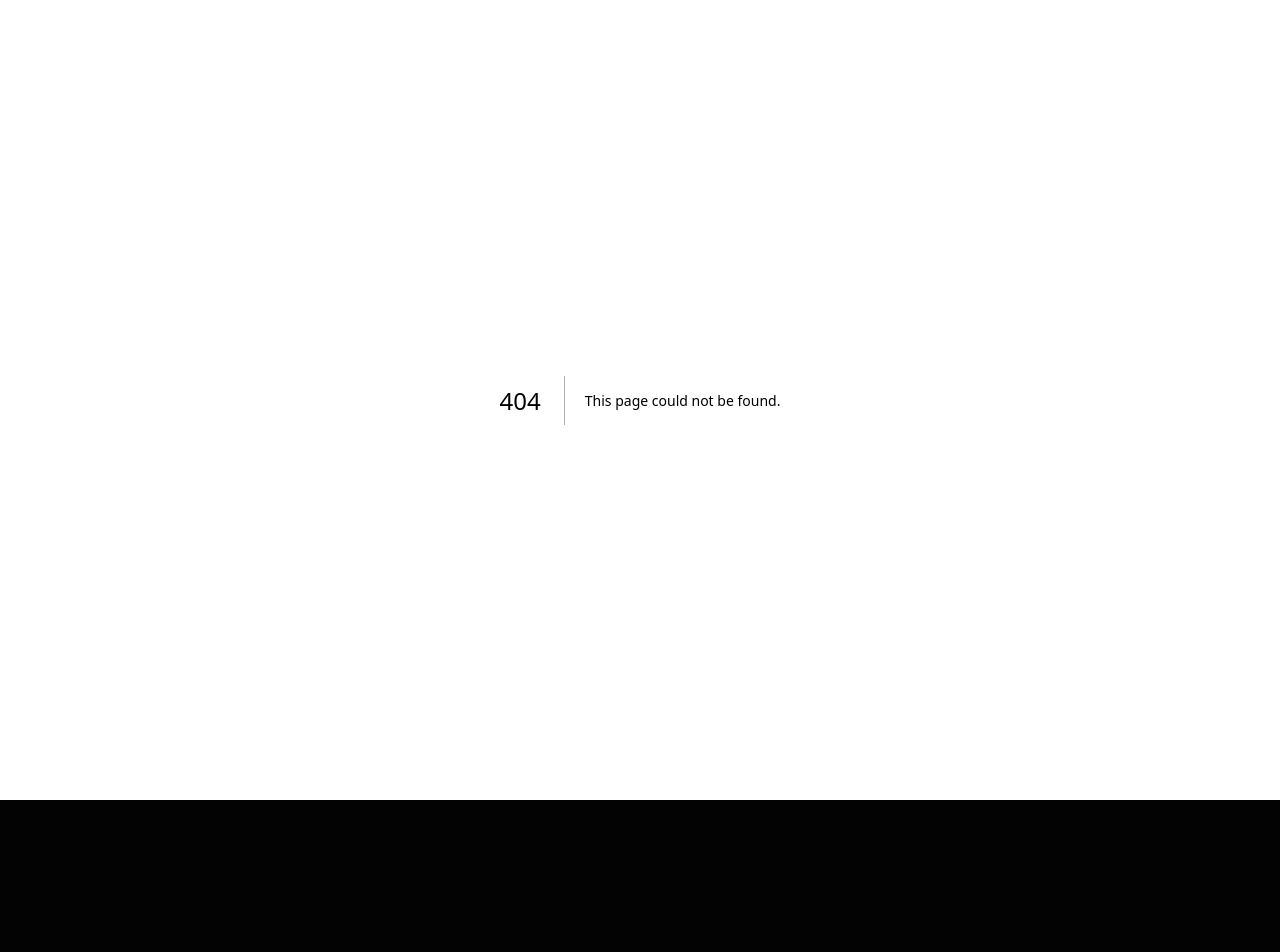
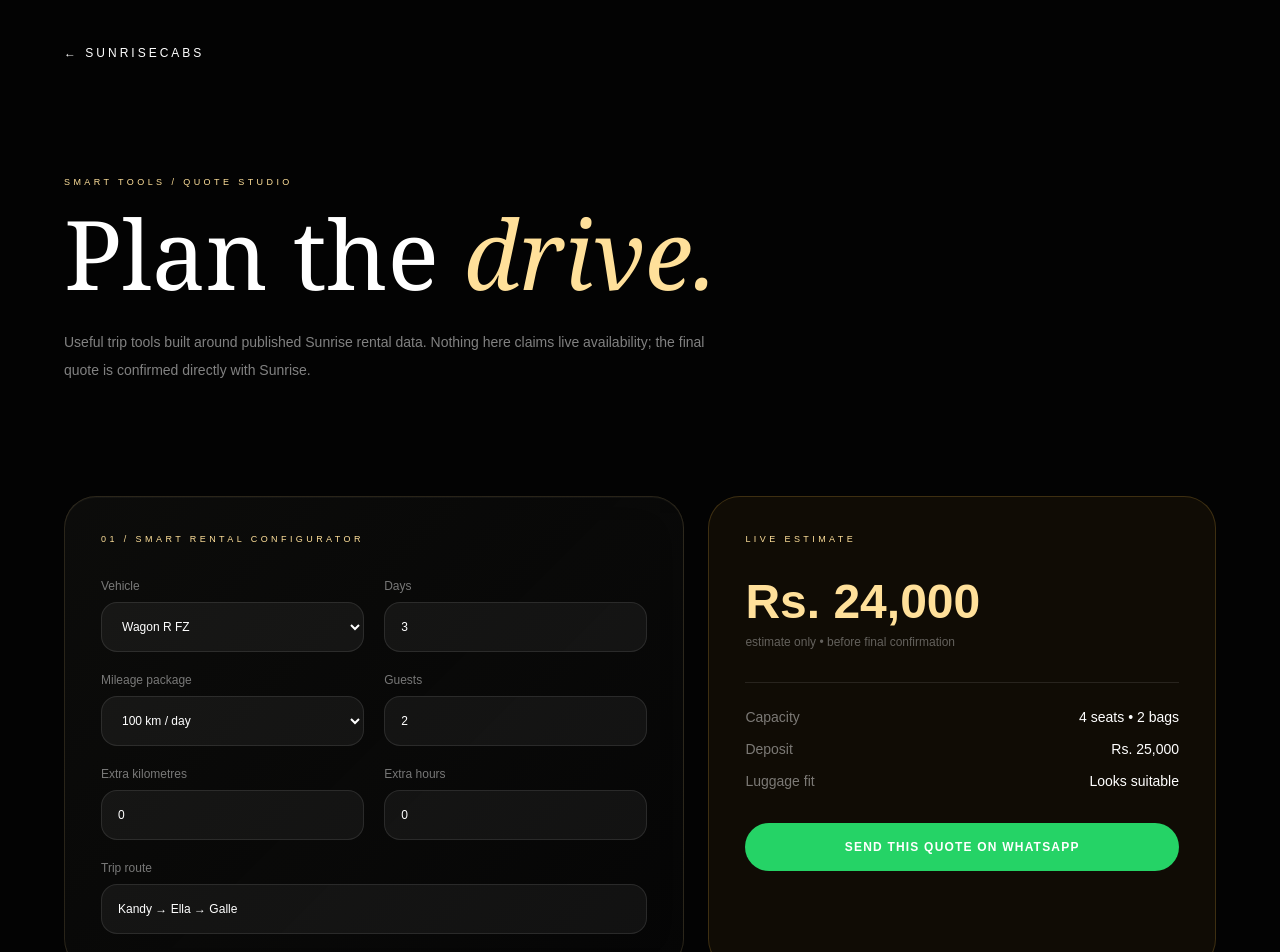
Before and after one commit to chikanhora-max/SunriseCabs, a Next.js app: page /tools in a window 1280 px wide. Before the commit this address had no page. Shown: the top 952 px of the page. Before the commit the page ends 800 px from the top, so only its background shows below. Built offline with nearby package versions, Linux system fonts and the light colour scheme.

Commit message:
feat: add smart rental configurator and trip tools

```diff
--- /dev/null
+++ b/app/tools/page.tsx
@@ -0,0 +1,54 @@
+"use client";
+import { useMemo, useState } from "react";
+import Link from "next/link";
+
+const whatsappNumber = "94776380753";
+const fleet = {
+  "Wagon R FZ": { day: 8000, twoHundred: 9500, seats: 4, bags: 2, extraKm: 40, extraHour: 300, deposit: 25000 },
+  "Honda Vezel": { day: 11000, twoHundred: 13500, seats: 4, bags: 2, extraKm: 80, extraHour: 500, deposit: 60000 },
+  "Toyota KDH": { day: null, twoHundred: null, seats: 10, bags: 5, extraKm: null, extraHour: null, deposit: null },
+  "DFSK Glory": { day: null, twoHundred: null, seats: 7, bags: 3, extraKm: null, extraHour: null, deposit: null },
+} as const;
+
+export default function ToolsPage() {
+  const [vehicle, setVehicle] = useState<keyof typeof fleet>("Wagon R FZ");
+  const [days, setDays] = useState(3);
+  const [packageKm, setPackageKm] = useState<100 | 200>(100);
+  const [extraKm, setExtraKm] = useState(0);
+  const [extraHours, setExtraHours] = useState(0);
+  const [guests, setGuests] = useState(2);
+  const [route, setRoute] = useState("Kandy → Ella → Galle");
+
+  const car = fleet[vehicle];
+  const base = car.day ? (days >= 30 ? 6000 : days >= 20 ? 6750 : days >= 10 ? 7500 : packageKm === 200 ? car.twoHundred! : car.day) * days : null;
+  const estimate = base === null ? null : base + extraKm * car.extraKm! + extraHours * car.extraHour!;
+  const luggageFit = guests <= car.seats && Math.ceil(guests / 2) <= car.bags;
+  const message = useMemo(() => `Hello Sunrise Cabs! I'd like a rental quote. Vehicle: ${vehicle}. Duration: ${days} day(s). Mileage package: ${packageKm} km/day. Extra km: ${extraKm}. Extra hours: ${extraHours}. Guests: ${guests}. Route: ${route}. Please confirm live availability, final price, deposit and terms.`, [vehicle, days, packageKm, extraKm, extraHours, guests, route]);
+  const whatsapp = `https://wa.me/${whatsappNumber}?text=${encodeURIComponent(message)}`;
+
+  return <main className="min-h-screen bg-[#030303] px-5 py-10 text-white md:px-12">
+    <div className="mx-auto max-w-6xl">
+      <Link href="/" className="text-xs uppercase tracking-[.25em] text-[#ffdd8a]">← SunriseCabs</Link>
+      <header className="py-20 md:py-28"><p className="eyebrow">Smart tools / quote studio</p><h1 className="display mt-5 text-6xl leading-[.9] md:text-8xl">Plan the <span className="sun italic">drive.</span></h1><p className="mt-8 max-w-2xl text-sm leading-7 text-white/50">Useful trip tools built around published Sunrise rental data. Nothing here claims live availability; the final quote is confirmed directly with Sunrise.</p></header>
+      <section className="grid gap-6 lg:grid-cols-[1.1fr_.9fr]">
+        <div className="glass rounded-[2rem] p-7 md:p-9">
+          <p className="eyebrow">01 / Smart rental configurator</p>
+          <div className="mt-8 grid gap-5 sm:grid-cols-2">
+            <label className="text-xs text-white/45">Vehicle<select value={vehicle} onChange={e=>setVehicle(e.target.value as keyof typeof fleet)} className="mt-2 w-full rounded-2xl border border-white/10 bg-white/5 p-4 text-white"><option>Wagon R FZ</option><option>Honda Vezel</option><option>Toyota KDH</option><option>DFSK Glory</option></select></label>
+            <label className="text-xs text-white/45">Days<input type="number" min={1} max={90} value={days} onChange={e=>setDays(Math.max(1, Number(e.target.value)||1))} className="mt-2 w-full rounded-2xl border border-white/10 bg-white/5 p-4 text-white"/></label>
+            <label className="text-xs text-white/45">Mileage package<select value={packageKm} onChange={e=>setPackageKm(Number(e.target.value) as 100|200)} className="mt-2 w-full rounded-2xl border border-white/10 bg-white/5 p-4 text-white"><option value={100}>100 km / day</option><option value={200}>200 km / day</option></select></label>
+            <label className="text-xs text-white/45">Guests<input type="number" min={1} max={20} value={guests} onChange={e=>setGuests(Math.max(1, Number(e.target.value)||1))} className="mt-2 w-full rounded-2xl border border-white/10 bg-white/5 p-4 text-white"/></label>
+            <label className="text-xs text-white/45">Extra kilometres<input type="number" min={0} value={extraKm} onChange={e=>setExtraKm(Math.max(0, Number(e.target.value)||0))} className="mt-2 w-full rounded-2xl border border-white/10 bg-white/5 p-4 text-white"/></label>
+            <label className="text-xs text-white/45">Extra hours<input type="number" min={0} value={extraHours} onChange={e=>setExtraHours(Math.max(0, Number(e.target.value)||0))} className="mt-2 w-full rounded-2xl border border-white/10 bg-white/5 p-4 text-white"/></label>
+          </div>
+          <label className="mt-5 block text-xs text-white/45">Trip route<input value={route} onChange={e=>setRoute(e.target.value)} className="mt-2 w-full rounded-2xl border border-white/10 bg-white/5 p-4 text-white"/></label>
+        </div>
+        <aside className="rounded-[2rem] border border-[#f4b942]/20 bg-[#f4b942]/[.055] p-7 md:p-9"><p className="eyebrow">Live estimate</p><p className="mt-8 text-5xl font-semibold text-[#ffe09a]">{estimate===null?"Quote":`Rs. ${estimate.toLocaleString("en-LK")}`}</p><p className="mt-2 text-xs text-white/35">{estimate===null?"Sunrise confirmation required":"estimate only • before final confirmation"}</p><div className="mt-8 space-y-3 border-t border-white/10 pt-6 text-sm"><div className="flex justify-between"><span className="text-white/45">Capacity</span><span>{car.seats} seats • {car.bags} bags</span></div><div className="flex justify-between"><span className="text-white/45">Deposit</span><span>{car.deposit?`Rs. ${car.deposit.toLocaleString("en-LK")}`:"Quote required"}</span></div><div className="flex justify-between"><span className="text-white/45">Luggage fit</span><span>{luggageFit?"Looks suitable":"Ask Sunrise"}</span></div></div><a href={whatsapp} target="_blank" rel="noreferrer" className="mt-8 block rounded-full bg-[#25D366] px-6 py-4 text-center text-xs font-bold uppercase tracking-widest text-black">Send this quote on WhatsApp</a></aside>
+      </section>
+      <section className="mt-6 grid gap-4 md:grid-cols-3">
+        {[['Trip planner','Build a route, then ask Sunrise to confirm the right vehicle and availability.'],['Luggage check','Quickly compare passengers and bags before you request a quote.'],['Transparent pricing','Only published Wagon R/Vezel figures are calculated; unverified vehicles stay quote-first.']].map(([t,d])=><article key={t} className="glass rounded-3xl p-7"><p className="eyebrow">Useful</p><h2 className="mt-8 text-xl font-semibold">{t}</h2><p className="mt-2 text-sm leading-6 text-white/40">{d}</p></article>)}
+      </section>
+      <footer className="mt-16 border-t border-white/10 py-10 text-xs text-white/35"><Link href="/" className="text-[#ffdd8a]">Return to showcase →</Link></footer>
+    </div>
+  </main>;
+}
```
